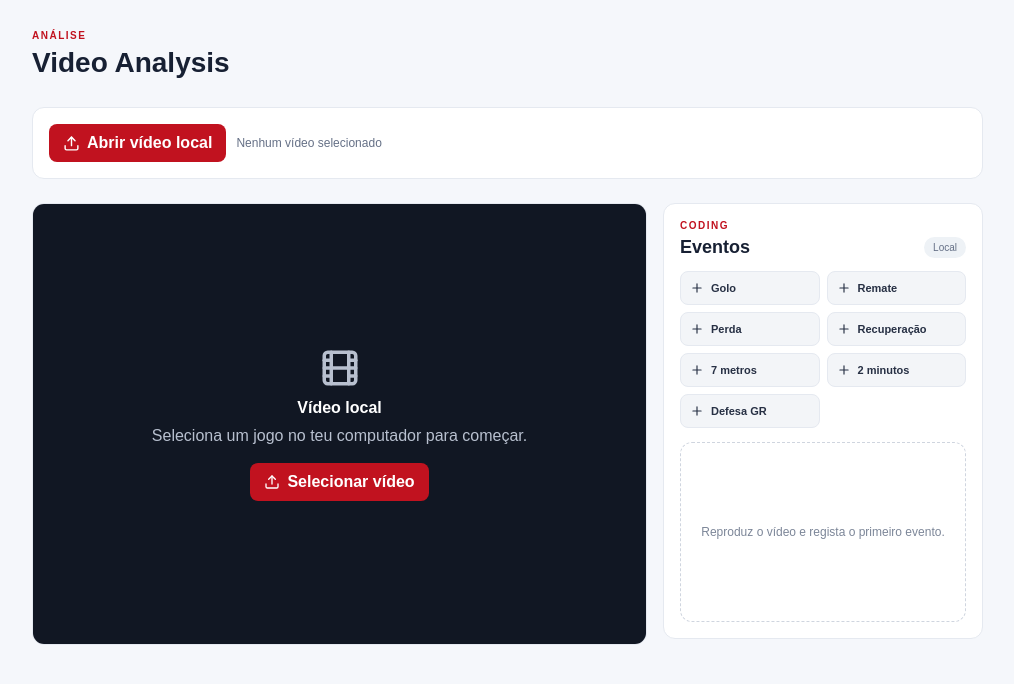
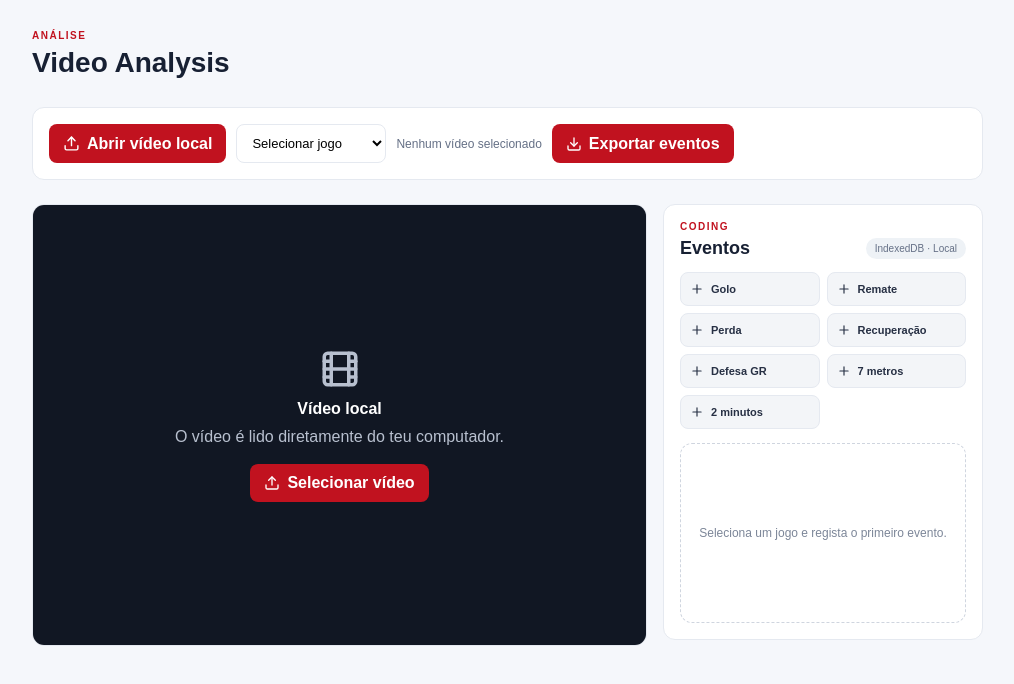
Before and after one commit to AndreBitZ/handball-performance-os, a Next.js app: page /video-analysis in a window 1280 px wide. Shown: the top 684 px of the page, without its empty margins (255-1269 px from the left). Built offline with nearby package versions, Linux system fonts and the light colour scheme.

Commit message:
feat: persist video coding events locally

```diff
--- a/app/video-analysis/page.tsx
+++ b/app/video-analysis/page.tsx
@@ -1,51 +1,118 @@
 'use client'
 
-import { useRef, useState } from 'react'
-import { Film, Upload, Play, Pause, Plus, Clock3 } from 'lucide-react'
+import { useEffect, useRef, useState } from 'react'
+import { Film, Upload, Play, Pause, Plus, Clock3, Trash2, Download } from 'lucide-react'
+import { db } from '../../src/lib/storage/db'
+import { createId } from '../../src/lib/storage/id'
+import type { MatchEvent } from '../../src/lib/storage/types'
+import { codingActions } from './coding'
 import '../dashboard.css'
+
+function formatTime(seconds: number) {
+  const total = Math.max(0, Math.floor(seconds))
+  const m = Math.floor(total / 60).toString().padStart(2, '0')
+  const s = (total % 60).toString().padStart(2, '0')
+  return `${m}:${s}`
+}
 
 export default function VideoAnalysisPage() {
   const inputRef = useRef<HTMLInputElement>(null)
+  const videoRef = useRef<HTMLVideoElement>(null)
   const [videoUrl, setVideoUrl] = useState<string | null>(null)
   const [fileName, setFileName] = useState('Nenhum vídeo selecionado')
+  const [matchId, setMatchId] = useState('')
+  const [matches, setMatches] = useState<{ id: string; opponentName: string; date: string }[]>([])
+  const [events, setEvents] = useState<MatchEvent[]>([])
+  const [currentTime, setCurrentTime] = useState(0)
   const [playing, setPlaying] = useState(false)
-  const [events, setEvents] = useState<{ id: string; time: number; type: string }[]>([])
-  const videoRef = useRef<HTMLVideoElement>(null)
+
+  useEffect(() => {
+    let cancelled = false
+    async function load() {
+      if (!db) return
+      const rows = await db.matches.orderBy('date').reverse().toArray()
+      if (!cancelled) {
+        setMatches(rows)
+        if (rows[0]) setMatchId(rows[0].id)
+      }
+    }
+    load()
+    return () => { cancelled = true }
+  }, [])
+
+  useEffect(() => {
+    let cancelled = false
+    async function loadEvents() {
+      if (!db || !matchId) return
+      const rows = await db.events.where('matchId').equals(matchId).sortBy('timestampSeconds')
+      if (!cancelled) setEvents(rows)
+    }
+    loadEvents()
+    return () => { cancelled = true }
+  }, [matchId])
+
+  useEffect(() => () => { if (videoUrl) URL.revokeObjectURL(videoUrl) }, [videoUrl])
 
   function selectVideo(file?: File) {
     if (!file) return
-    if (videoUrl) URL.revokeObjectURL(videoUrl)
-    setVideoUrl(URL.createObjectURL(file))
+    setVideoUrl(old => { if (old) URL.revokeObjectURL(old); return URL.createObjectURL(file) })
     setFileName(file.name)
     setPlaying(false)
+    setCurrentTime(0)
   }
 
   function togglePlay() {
-    if (!videoRef.current) return
-    if (videoRef.current.paused) { videoRef.current.play(); setPlaying(true) }
-    else { videoRef.current.pause(); setPlaying(false) }
+    const video = videoRef.current
+    if (!video) return
+    if (video.paused) video.play().catch(() => undefined)
+    else video.pause()
   }
 
-  function addEvent(type: string) {
-    const time = videoRef.current?.currentTime ?? 0
-    setEvents(prev => [...prev, { id: crypto.randomUUID(), time, type }])
+  async function addEvent(type: string) {
+    if (!db || !matchId) return
+    const timestampSeconds = videoRef.current?.currentTime ?? currentTime
+    const event: MatchEvent = { id: createId(), matchId, timestampSeconds, type, createdAt: new Date().toISOString() }
+    await db.events.add(event)
+    setEvents(prev => [...prev, event].sort((a, b) => a.timestampSeconds - b.timestampSeconds))
+  }
+
+  async function removeEvent(id: string) {
+    if (!db) return
+    await db.events.delete(id)
+    setEvents(prev => prev.filter(event => event.id !== id))
+  }
+
+  function jumpTo(seconds: number) {
+    if (!videoRef.current) return
+    videoRef.current.currentTime = seconds
+    setCurrentTime(seconds)
+  }
+
+  function exportEvents() {
+    const payload = JSON.stringify(events, null, 2)
+    const blob = new Blob([payload], { type: 'application/json' })
+    const url = URL.createObjectURL(blob)
+    const a = document.createElement('a')
+    a.href = url
+    a.download = `${fileName.replace(/\.[^.]+$/, '') || 'jogo'}-eventos.json`
+    a.click()
+    URL.revokeObjectURL(url)
   }
 
   return <main className="content standalonePage">
     <header className="topbar"><div><p className="eyebrow">ANÁLISE</p><h1>Video Analysis</h1></div></header>
-    <section className="section">
-      <div className="localForm">
-        <button onClick={() => inputRef.current?.click()}><Upload size={17}/> Abrir vídeo local</button>
-        <input ref={inputRef} type="file" accept="video/*" hidden onChange={e => selectVideo(e.target.files?.[0])}/>
-        <span style={{alignSelf:'center',fontSize:12,color:'#657086'}}>{fileName}</span>
-      </div>
-    </section>
+    <section className="section"><div className="localForm">
+      <button onClick={() => inputRef.current?.click()}><Upload size={17}/> Abrir vídeo local</button>
+      <input ref={inputRef} type="file" accept="video/*" hidden onChange={e => selectVideo(e.target.files?.[0])}/>
+      <select value={matchId} onChange={e => setMatchId(e.target.value)}><option value="">Selecionar jogo</option>{matches.map(match => <option key={match.id} value={match.id}>{new Date(match.date).toLocaleDateString('pt-PT')} · vs {match.opponentName}</option>)}</select>
+      <span style={{alignSelf:'center',fontSize:12,color:'#657086'}}>{fileName}</span>
+      <button onClick={exportEvents} disabled={!events.length}><Download size={16}/> Exportar eventos</button>
+    </div></section>
     <section className="section videoWorkspace">
       <div className="videoPanel">
-        {videoUrl ? <video ref={videoRef} src={videoUrl} controls onPlay={() => setPlaying(true)} onPause={() => setPlaying(false)} style={{width:'100%',maxHeight:520,background:'#090d14'}}/> : <div className="videoEmpty"><Film size={42}/><strong>Vídeo local</strong><span>Seleciona um jogo no teu computador para começar.</span><button onClick={() => inputRef.current?.click()}><Upload size={16}/> Selecionar vídeo</button></div>}
-        {videoUrl && <div className="videoControls"><button onClick={togglePlay}>{playing ? <Pause size={16}/> : <Play size={16}/>} {playing ? 'Pausa' : 'Reproduzir'}</button><span><Clock3 size={15}/> Eventos: {events.length}</span></div>}
+        {videoUrl ? <><video ref={videoRef} src={videoUrl} controls onTimeUpdate={e => setCurrentTime(e.currentTarget.currentTime)} onPlay={() => setPlaying(true)} onPause={() => setPlaying(false)} style={{width:'100%',maxHeight:520,background:'#090d14'}}/><div className="videoControls"><button onClick={togglePlay}>{playing ? <Pause size={16}/> : <Play size={16}/>} {playing ? 'Pausa' : 'Reproduzir'}</button><span><Clock3 size={15}/> {formatTime(currentTime)} · Eventos: {events.length}</span></div></> : <div className="videoEmpty"><Film size={42}/><strong>Vídeo local</strong><span>O vídeo é lido diretamente do teu computador.</span><button onClick={() => inputRef.current?.click()}><Upload size={16}/> Selecionar vídeo</button></div>}
       </div>
-      <aside className="codingPanel"><div className="sectionHeader"><div><p className="eyebrow">CODING</p><h3>Eventos</h3></div><span className="status">Local</span></div><div className="codingButtons">{['Golo','Remate','Perda','Recuperação','7 metros','2 minutos','Defesa GR'].map(type => <button key={type} onClick={() => addEvent(type)}><Plus size={14}/>{type}</button>)}</div><div className="localList">{events.length === 0 ? <div className="emptyState"><span>Reproduz o vídeo e regista o primeiro evento.</span></div> : events.map(e => <article className="localRow" key={e.id}><div><strong>{e.type}</strong><span>{new Date(e.time * 1000).toISOString().slice(14,19)}</span></div></article>)}</div></aside>
+      <aside className="codingPanel"><div className="sectionHeader"><div><p className="eyebrow">CODING</p><h3>Eventos</h3></div><span className="status">IndexedDB · Local</span></div><div className="codingButtons">{codingActions.map(action => <button key={action.id} onClick={() => addEvent(action.id)}><Plus size={14}/>{action.label}</button>)}</div><div className="localList">{events.length === 0 ? <div className="emptyState"><span>Seleciona um jogo e regista o primeiro evento.</span></div> : events.map(e => <article className="localRow" key={e.id}><button style={{all:'unset',cursor:'pointer',flex:1}} onClick={() => jumpTo(e.timestampSeconds)}><div><strong>{codingActions.find(a => a.id === e.type)?.label ?? e.type}</strong><span>{formatTime(e.timestampSeconds)}</span></div></button><button className="iconButton" onClick={() => removeEvent(e.id)} aria-label="Apagar evento"><Trash2 size={16}/></button></article>)}</div></aside>
     </section>
   </main>
 }
```
